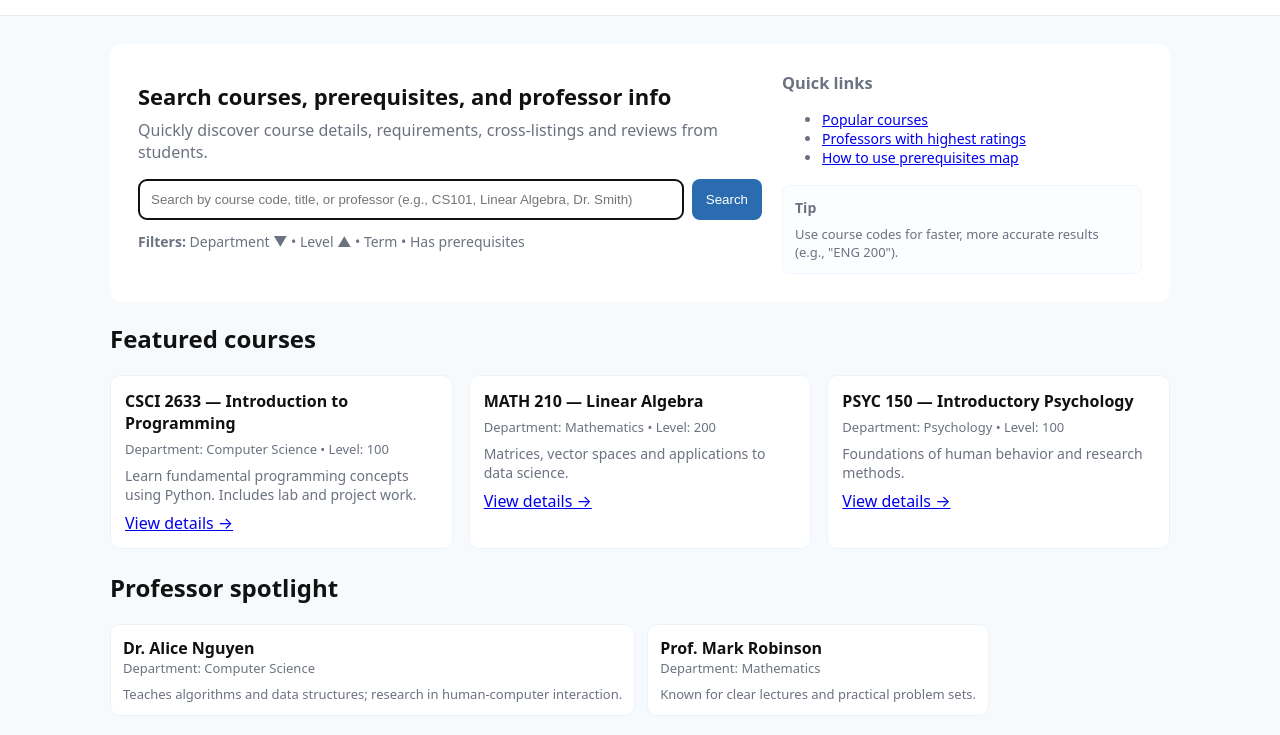
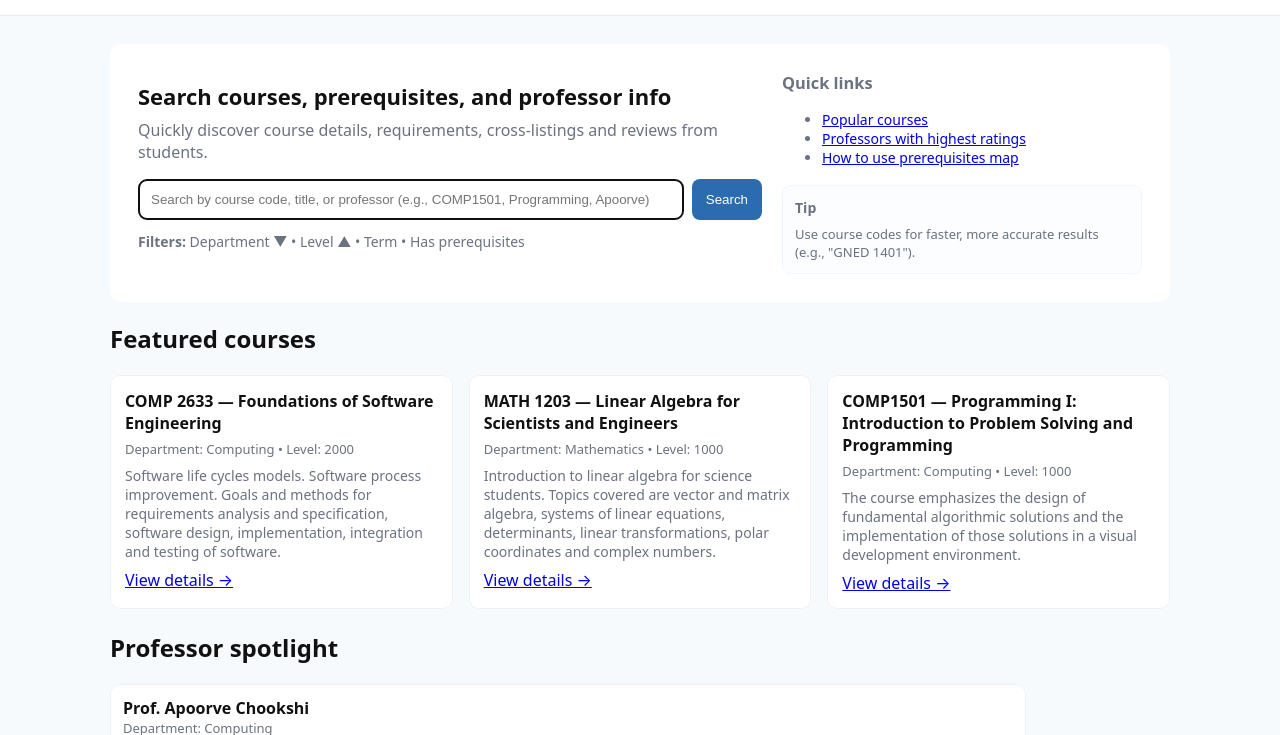
Before and after one commit to MRU-F25-COMP2603/2633-term-project-unicourse-sphere, a website: page uni_course_sphere_homepage.html in a window 1280 px wide. Shown: the part 65-800 px from the top of the page. Drawn offline with Linux system fonts and the light colour scheme.

Commit message:
Changed the sample courses in homepage.html to reflect our beta release

```diff
--- a/server.js
+++ b/server.js
@@ -9,7 +9,6 @@ export function createServer() {
   const app = express();
 
   app.get("/", (req, res) => {
-    // Use FILE_NAME from env if set, else fallback to CONSTANTS
     const fileName = process.env.FILE_NAME || CONSTANTS.FILE_NAME;
     const filePath = path.resolve(fileName);
 
--- a/uni_course_sphere_homepage.html
+++ b/uni_course_sphere_homepage.html
@@ -179,7 +179,7 @@
             <input
               id="search-input"
               type="search"
-              placeholder="Search by course code, title, or professor (e.g., CS101, Linear Algebra, Dr. Smith)"
+              placeholder="Search by course code, title, or professor (e.g., COMP1501, Programming, Apoorve)"
               aria-label="Search courses"
             />
             <button type="submit">Search</button>
@@ -212,8 +212,8 @@
           >
             <strong>Tip</strong>
             <p style="margin: 8px 0 0; font-size: 13px; color: var(--muted)">
-              Use course codes for faster, more accurate results (e.g., "ENG
-              200").
+              Use course codes for faster, more accurate results (e.g., "GNED
+              1401").
             </p>
           </div>
         </aside>
@@ -225,30 +225,41 @@
           <!-- sample course cards -->
           <article class="course-card" tabindex="0">
             <div class="course-title">
-              CSCI 2633 — Introduction to Programming
+              COMP 2633 — Foundations of Software Engineering
             </div>
-            <div class="meta">Department: Computer Science • Level: 100</div>
+            <div class="meta">Department: Computing • Level: 2000</div>
             <p style="margin: 0 0 8px; color: var(--muted); font-size: 14px">
-              Learn fundamental programming concepts using Python. Includes lab
-              and project work.
+              Software life cycles models. Software process improvement. Goals
+              and methods for requirements analysis and specification, software
+              design, implementation, integration and testing of software.
             </p>
-            <a href="#" aria-label="View CS 101 details">View details →</a>
+            <a href="#" aria-label="View COMP2633 details">View details →</a>
           </article>
 
           <article class="course-card" tabindex="0">
-            <div class="course-title">MATH 210 — Linear Algebra</div>
-            <div class="meta">Department: Mathematics • Level: 200</div>
+            <div class="course-title">
+              MATH 1203 — Linear Algebra for Scientists and Engineers
+            </div>
+            <div class="meta">Department: Mathematics • Level: 1000</div>
             <p style="margin: 0 0 8px; color: var(--muted); font-size: 14px">
-              Matrices, vector spaces and applications to data science.
+              Introduction to linear algebra for science students. Topics
+              covered are vector and matrix algebra, systems of linear
+              equations, determinants, linear transformations, polar coordinates
+              and complex numbers.
             </p>
             <a href="#">View details →</a>
           </article>
 
           <article class="course-card" tabindex="0">
-            <div class="course-title">PSYC 150 — Introductory Psychology</div>
-            <div class="meta">Department: Psychology • Level: 100</div>
+            <div class="course-title">
+              COMP1501 — Programming I: Introduction to Problem Solving and
+              Programming
+            </div>
+            <div class="meta">Department: Computing • Level: 1000</div>
             <p style="margin: 0 0 8px; color: var(--muted); font-size: 14px">
-              Foundations of human behavior and research methods.
+              The course emphasizes the design of fundamental algorithmic
+              solutions and the implementation of those solutions in a visual
+              development environment.
             </p>
             <a href="#">View details →</a>
           </article>
@@ -269,15 +280,16 @@
               min-width: 220px;
             "
           >
-            <div style="font-weight: 700">Dr. Alice Nguyen</div>
+            <div style="font-weight: 700">Prof. Apoorve Chookshi</div>
             <div
               style="color: var(--muted); font-size: 13px; margin-bottom: 8px"
             >
-              Department: Computer Science
+              Department: Computing
             </div>
             <p style="margin: 0; font-size: 13px; color: var(--muted)">
-              Teaches algorithms and data structures; research in human-computer
-              interaction.
+              Teaches across both the BCIS and Computer Science programs,
+              including programming, game development, and software engineering
+              principles.
             </p>
           </div>
 
@@ -306,7 +318,8 @@
 
     <footer>
       <div>
-        © UniCourse Sphere — a student-run resource. <a href="#">Privacy</a> •
+        © UniCourse Sphere — the peer-to-peer learning resource.
+        <a href="#">Privacy</a> •
         <a href="#">Terms</a>
       </div>
     </footer>
```
